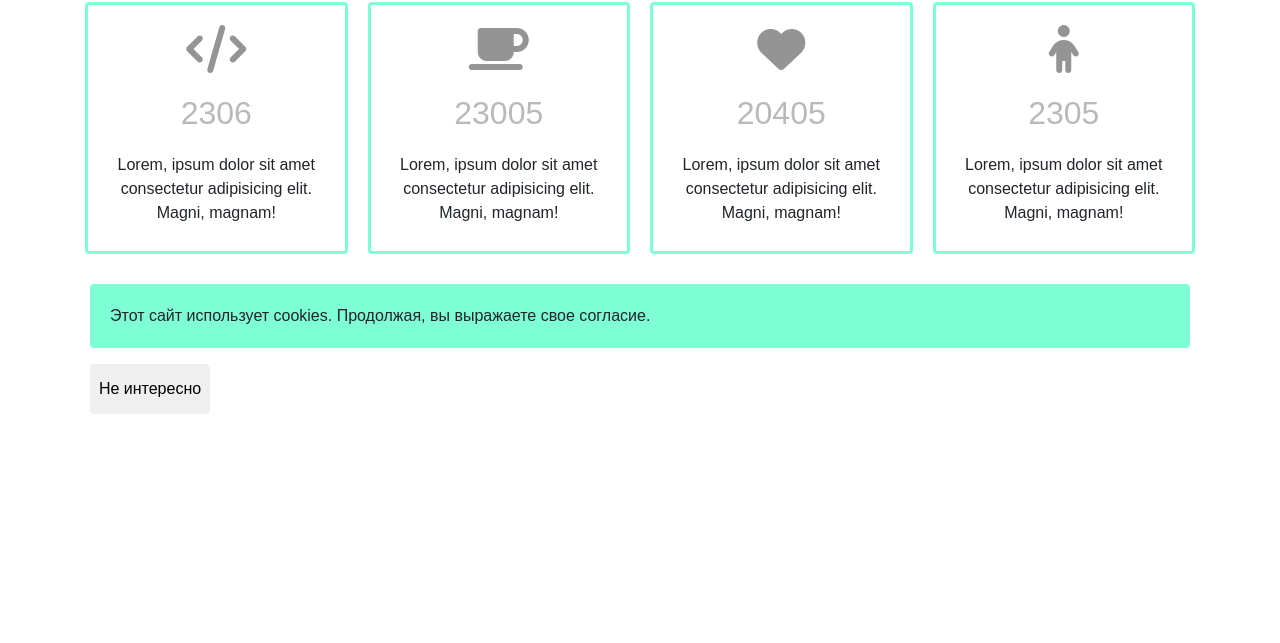
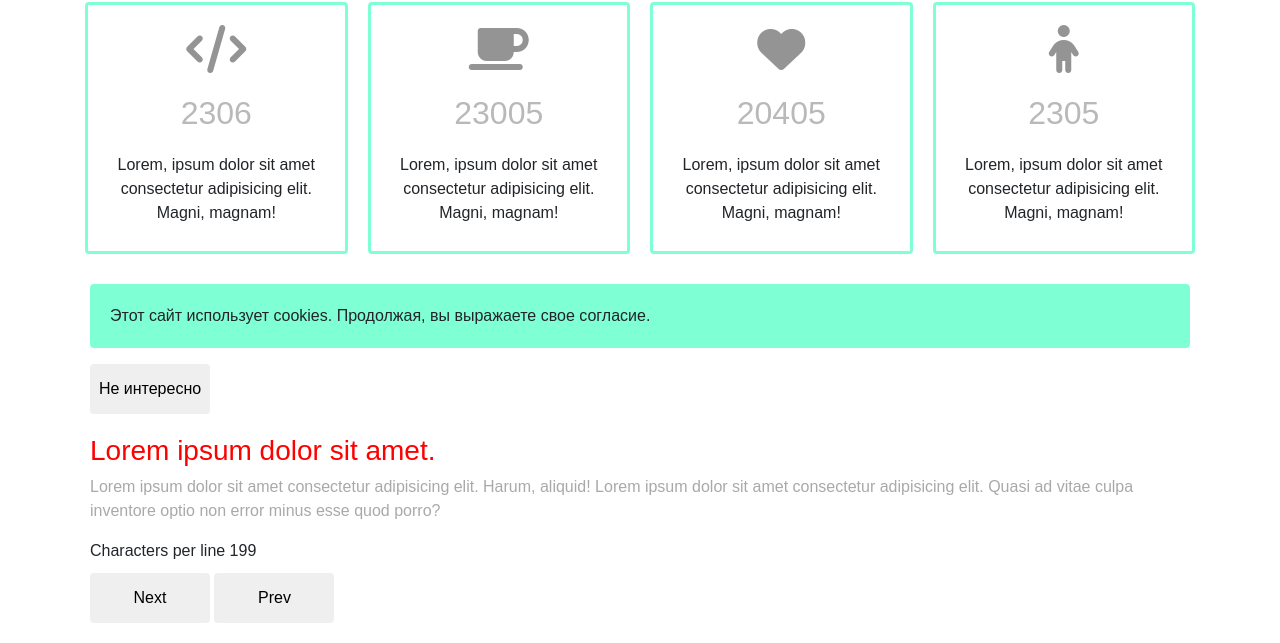
Before and after one commit to mascot86-code/Jquery-UI, a plain HTML site: page index.html in a window 1280 px wide. Shown: the part 640-1283 px from the top of the page. Before the commit the page ends 1200 px from the top, so only its background shows below. Drawn offline with nearby package versions, Linux system fonts and the light colour scheme.

Commit message:
add article slider

```diff
--- a/index.html
+++ b/index.html
@@ -85,8 +85,42 @@
                 <p>Lorem, ipsum dolor sit amet consectetur adipisicing elit. Magni, magnam!</p>
             </div>
         </div>
+
+        <!-- Notice -->
         <p class="notice">Этот сайт использует cookies. Продолжая, вы выражаете свое согласие.</p>
         <button class="hide_cookie">Не интересно</button>
+
+        <!-- Articles -->
+
+        <div class="articles">
+            <div class="article active">
+                <h3>Lorem ipsum dolor sit amet.</h3>
+                <p class="article_text">Lorem ipsum dolor sit amet consectetur adipisicing elit. Harum, aliquid! Lorem
+                    ipsum dolor sit amet consectetur adipisicing elit. Quasi ad vitae culpa inventore optio non error
+                    minus esse quod porro?</p>
+                    <span class="symbols"></span>
+            </div>
+            <div class="article">
+                <h3>Lorem ipsum dolor sit amet consectetur adipisicing elit.</h3>
+                <p class="article_text">Lorem ipsum dolor sit amet consectetur, adipisicing elit. Corporis, praesentium!
+                    Lorem ipsum dolor sit amet consectetur adipisicing elit. Voluptas delectus veniam, quia quis laborum
+                    optio!</p>
+                    <span class="symbols"></span>
+            </div>
+            <div class="article">
+                <h3>Lorem ipsum dolor sit.</h3>
+                <p class="article_text">Lorem ipsum dolor sit amet consectetur adipisicing elit. Quo, quisquam? Lorem
+                    ipsum dolor sit, amet consectetur adipisicing elit. Ullam, quasi! Lorem ipsum, dolor sit amet
+                    consectetur adipisicing elit. Blanditiis soluta nihil et neque! Rem, maiores reprehenderit nostrum
+                    doloribus cumque dolorum. Doloremque molestiae sunt veniam, perspiciatis maiores optio debitis
+                    similique dignissimos.</p>
+                    <span class="symbols"></span>
+            </div>
+        </div>
+        <div class="buttons">
+            <button class="next">Next</button>
+            <button class="prev">Prev</button>
+        </div>
     </div>
 
 
--- a/script.js
+++ b/script.js
@@ -52,4 +52,20 @@ $('document').ready(function () {
         $('.notice').fadeOut(1000, showText('Cообщение автоматически скрыто, спасибо!'))
         $('.hide_cookie').fadeOut(300)
     })
+
+    // Articles
+
+    $('.next').on('click', function () {
+        $('.articles').find('.active').next().addClass('active')
+        $('.articles').find('.active').prev().removeClass('active')
+    })
+
+    $('.prev').on('click', function () {
+        $('.articles').find('.active').prev().addClass('active')
+        $('.articles').find('.active').next().removeClass('active')
+    })
+
+    $('.article_text').each(function (index, item) {
+        $('.symbols').eq(index).text(`Сharacters per line ${item.innerText.length}`)
+    })
 })
--- a/style.css
+++ b/style.css
@@ -100,3 +100,45 @@ h2 {
     height: 50px;
     border-radius: 4px;
 }
+
+.articles {
+    margin-top: 20px;
+}
+
+.article {
+    display: none;
+    opacity: 0;
+    overflow: hidden;
+}
+
+.active {
+    opacity: 1;
+    display: block;
+}
+
+.active h3 {
+    color: red;
+}
+
+.next {
+    border: none;
+    width: 120px;
+    height: 50px;
+    border-radius: 4px;
+}
+
+.prev {
+    border: none;
+    width: 120px;
+    height: 50px;
+    border-radius: 4px;
+}
+
+.article_text {
+    color: darkgrey;
+}
+
+.symbols{
+    display: block;
+    margin-bottom: 10px;
+}
```
